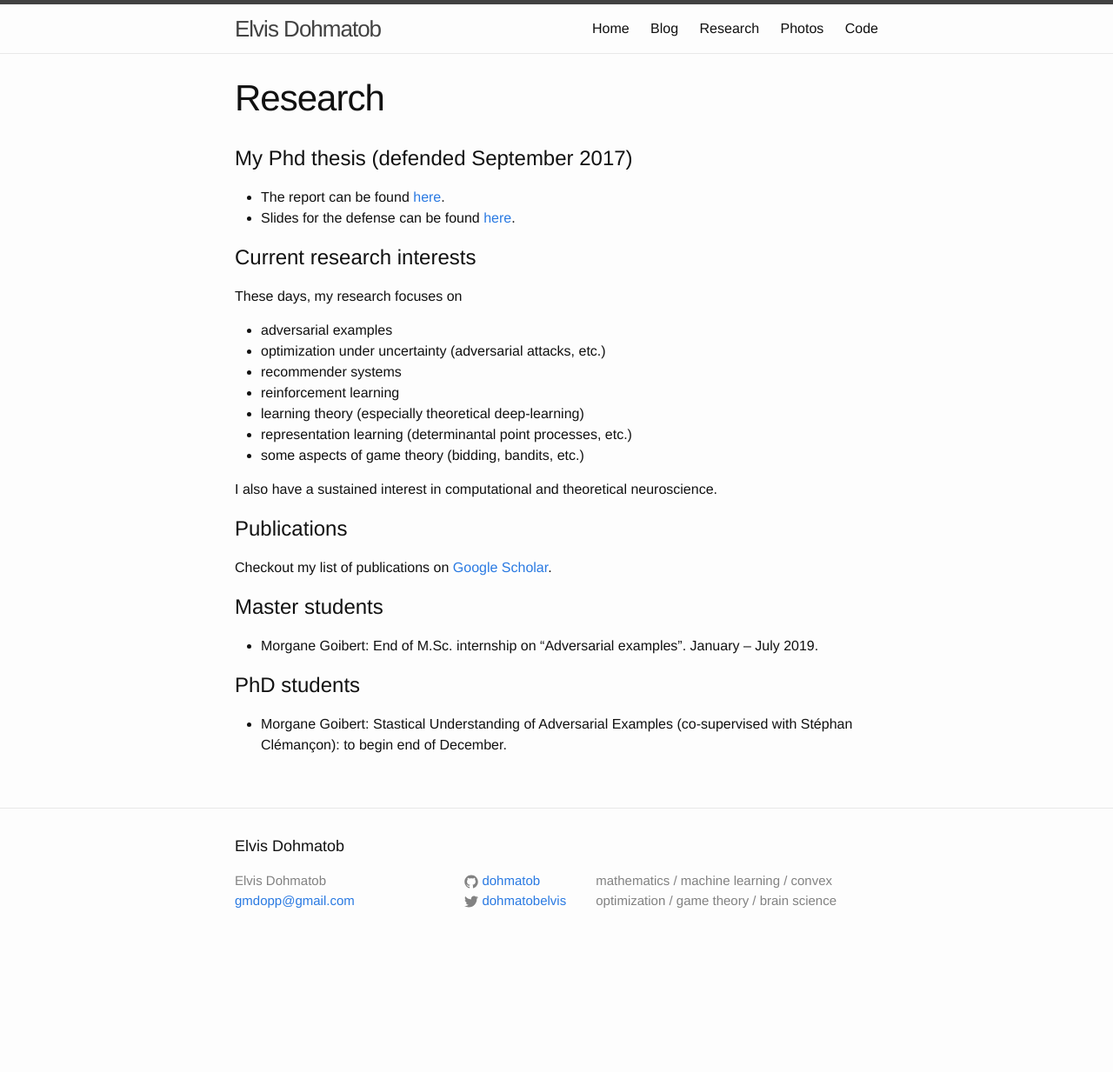
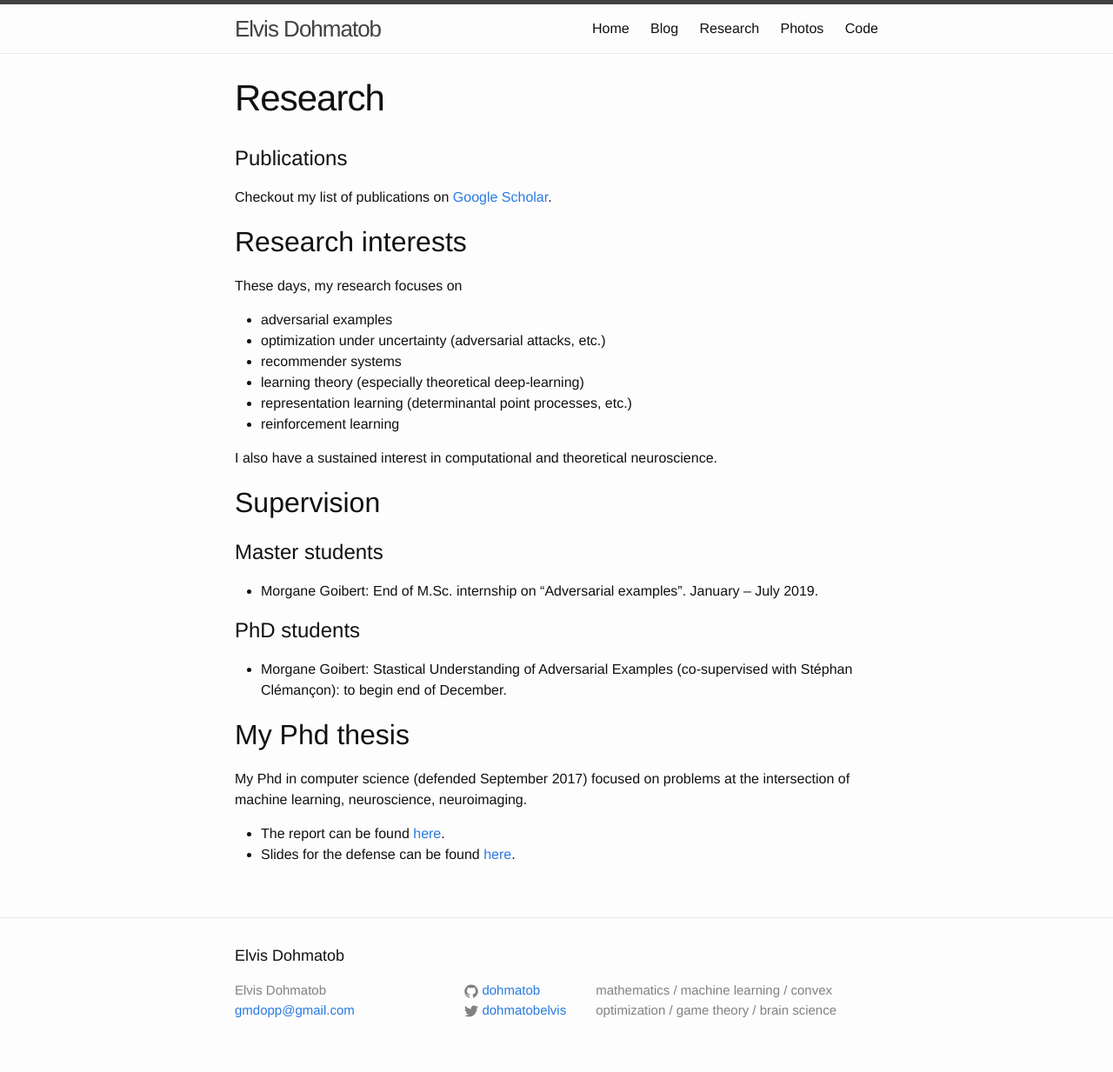
Before and after one commit to dohmatob/dohmatob.github.io, a Jekyll site: the page built from research.md, in a window 1280 px wide. Shown: the whole page at 87% size. Built offline with Jekyll 4.4.1, drawn with Linux system fonts in a browser that asks for light colours; before the commit the page ends 1107 px from its top, so only the background shows below that; some of the changed lines change nothing that is shown.

Commit message:
updated research section

```diff
--- a/research.md
+++ b/research.md
@@ -4,24 +4,6 @@ title: Research
 permalink: /Research/
 order: 3
 ---
-My Phd thesis (defended September 2017)
-=======================================
-- The report can be found <a href="https://tel.archives-ouvertes.fr/tel-01630295">here</a>.
-- Slides for the defense can be found <a href="https://github.com/dohmatob/thesis/blob/master/slides.pdf">here</a>.
-
-Current research interests
-==========================
-These days, my research focuses on
-
-- adversarial examples
-- optimization under uncertainty (adversarial attacks, etc.)
-- recommender systems
-- reinforcement learning
-- learning theory (especially theoretical deep-learning)
-- representation learning (determinantal point processes, etc.)
-- some aspects of game theory (bidding, bandits, etc.)
-
-I also have a sustained interest in computational and theoretical neuroscience.
 
 Publications
 ===============
@@ -34,11 +16,35 @@ Checkout my list of publications on <a href="https://scholar.google.fr/citations
 <!--  </iframe> -->
 <!-- {% endraw %} -->
 
+Research interests
+----
+These days, my research focuses on
+
+- adversarial examples
+- optimization under uncertainty (adversarial attacks, etc.)
+- recommender systems
+- learning theory (especially theoretical deep-learning)
+- representation learning (determinantal point processes, etc.)
+- reinforcement learning
+
+I also have a sustained interest in computational and theoretical neuroscience.
+
+
+Supervision
+-----
+
 Master students
-===============
+===
 - Morgane Goibert: End of M.Sc. internship on "Adversarial examples". January -- July 2019.
 
 
 PhD students
-============
+===
 -  Morgane Goibert: Stastical Understanding of Adversarial Examples (co-supervised with Stéphan Clémançon): to begin end of December.
+
+My Phd thesis
+---
+My Phd in computer science (defended September 2017) focused on problems at the intersection of machine learning, neuroscience, neuroimaging.
+
+- The report can be found <a href="https://tel.archives-ouvertes.fr/tel-01630295">here</a>.
+- Slides for the defense can be found <a href="https://github.com/dohmatob/thesis/blob/master/slides.pdf">here</a>.
```
